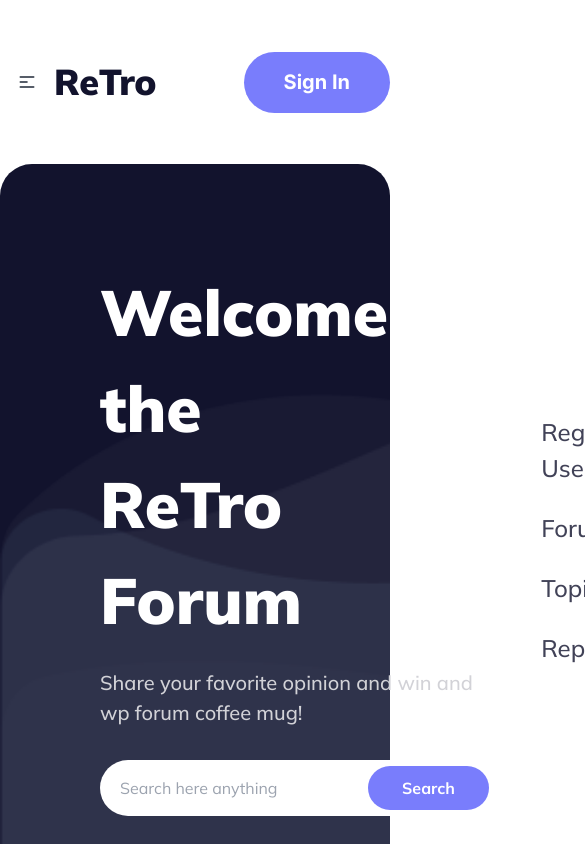
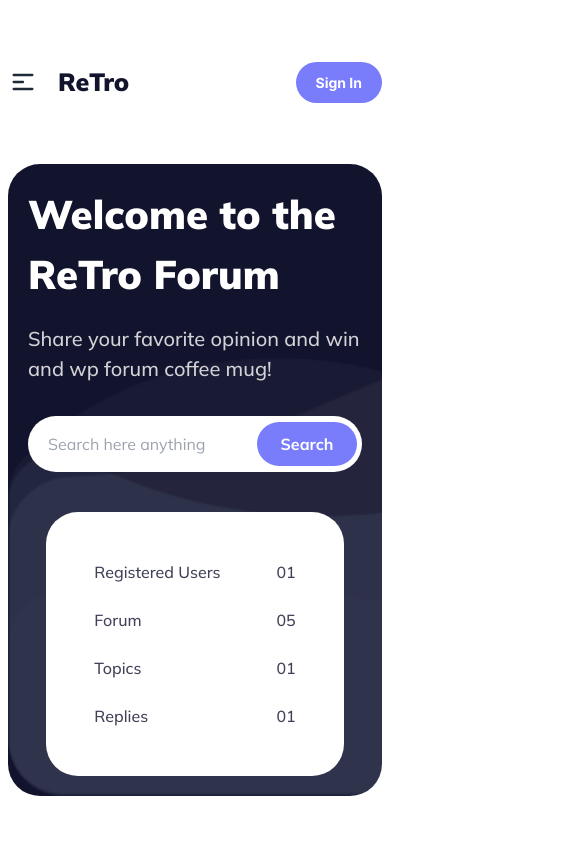
Before and after one commit to Zioun/Assignment-06, a plain HTML site: page index.html in a window 390 px wide. Shown: the top 844 px of the page, 585 px wide, since content can reach past the window. Drawn offline with nearby package versions, Linux system fonts and the light colour scheme.

Commit message:
navbar and hero section responsive done :)

```diff
--- a/index.html
+++ b/index.html
@@ -20,15 +20,15 @@
     .avatar.online:before{top: 0; right: 0; padding: 5px;}
     </style>
 </head>
-<body>
+<body class="px-2 md:px-5">
     <header class="container m-auto max-w-[1170px]">
         <!-- nav section -->
-        <section class="my-[50px]">
+        <section class="my-[50px] ">
             <div class="navbar p-0 bg-base-100">
                 <div class="navbar-start">
                   <div class="dropdown">
-                    <div tabindex="0" role="button" class="btn btn-ghost lg:hidden">
-                      <svg xmlns="http://www.w3.org/2000/svg" class="h-5 w-5" fill="none" viewBox="0 0 24 24" stroke="currentColor"><path stroke-linecap="round" stroke-linejoin="round" stroke-width="2" d="M4 6h16M4 12h8m-8 6h16" /></svg>
+                    <div tabindex="0" role="button" class="btn btn-ghost lg:hidden p-0 pr-5">
+                      <svg xmlns="http://www.w3.org/2000/svg" class="h-7 w-7" fill="none" viewBox="0 0 24 24" stroke="currentColor"><path stroke-linecap="round" stroke-linejoin="round" stroke-width="2" d="M4 6h16M4 12h8m-8 6h16" /></svg>
                     </div>
                     <ul tabindex="0" class="menu menu-sm dropdown-content mt-3 z-[1] p-2 shadow bg-base-100 rounded-box w-52 space-y-5">
                         <div class="tooltip" data-tip="Home">
@@ -61,7 +61,7 @@
                         </div>
                     </ul>
                   </div>
-                  <h1 class="text-[#12132D] text-[36px] font-black mulish">ReTro</h1>
+                  <h1 class="text-[#12132D] text-[25px] md:text-[36px] font-black mulish">ReTro</h1>
                 </div>
                 <div class="navbar-end">
                     <div class="navbar-center hidden lg:flex">
@@ -96,40 +96,40 @@
                             </div>
                         </ul>
                     </div>
-                  <button class="text-[20px] font-bold px-[40px] py-[15.5px] text-white bg-[#797DFC] rounded-[50px] inter ml-[24px]">Sign In</button>
+                  <button class="text-[14px] md:text-[20px] font-bold px-[20px] py-[10px] md:px-[40px] md:py-[15.5px] text-white bg-[#797DFC] rounded-[50px] inter ml-[24px]">Sign In</button>
                 </div>
             </div>
         </section>
         <!-- hero section -->
         <section>
-            <div class=" bg-[#12132D] rounded-[32px] p-[100px] bg-no-repeat bg-cover" style="background-image: url(images/bgbanner.png);">
+            <div class=" bg-[#12132D] rounded-[32px] p-[20px] md:p-[100px] bg-no-repeat bg-cover" style="background-image: url(images/bgbanner.png);">
                 <div class=""></div>
-                <div class="flex justify-between text-white">
+                <div class="flex flex-col lg:flex-row justify-between text-white">
                   <div class="">
-                    <h1 class="text-[64px] font-black mulish text-[#FFFFFF]">Welcome to the <br> <span>ReTro</span> Forum</h1>
+                    <h1 class="text-[40px] md:text-[64px] font-black mulish text-[#FFFFFF]">Welcome to the <br> <span>ReTro</span> Forum</h1>
                     <p class="mulish font-medium text-[20px] mt-[20px] mb-[32px] text-[#D2D2D7] max-w-[455px]">Share your favorite opinion and win and wp forum coffee mug!</p>
-                    <div>
-                        <input placeholder="Search here anything" class="mulish pl-[20px] w-[400px] h-[56px] rounded-[50px] text-[#818388]" type="text">
-                        <button class="w-[121px] h-[44px] bg-[#797DFC] rounded-[45px] ml-[-132px] mulish font-bold">Search</button>
+                    <div class="max-w-[400px] flex">
+                        <input placeholder="Search here anything" class="mulish pl-[20px] w-full  h-[56px] rounded-[50px] text-[#818388]" type="text">
+                        <button class="w-[100px] md:w-[121px] h-[44px] bg-[#797DFC] rounded-[45px] md:ml-[-127px] ml-[-105px] mulish font-bold mt-[6px]">Search</button>
                     </div>
                   </div>
-                  <div class="flex items-center">
+                  <div class="flex items-center mt-10 lg:mt-0 justify-center md:justify-start">
                     <div class="flex flex-col gap-[24px] bg-[#FFFFFF] text-[#414257] p-[48px] rounded-[32px] justify-center">
                         <div class="flex justify-between gap-[56px]">
-                            <h2 class="mulish font-medium text-[24px]">Registered Users</h2>
-                            <h3 class="mulish font-medium text-[24px]">01</h3>
+                            <h2 class="mulish font-medium text-[16px] md:text-[24px]">Registered Users</h2>
+                            <h3 class="mulish font-medium text-[16px] md:text-[24px]">01</h3>
                         </div>
                         <div class="flex justify-between gap-[56px]">
-                            <h2 class="mulish font-medium text-[24px]">Forum</h2>
-                            <h3 class="mulish font-medium text-[24px]">05</h3>
+                            <h2 class="mulish font-medium text-[16px] md:text-[24px]">Forum</h2>
+                            <h3 class="mulish font-medium text-[16px] md:text-[24px]">05</h3>
                         </div>
                         <div class="flex justify-between gap-[56px]">
-                            <h2 class="mulish font-medium text-[24px]">Topics</h2>
-                            <h3 class="mulish font-medium text-[24px]">01</h3>
+                            <h2 class="mulish font-medium text-[16px] md:text-[24px]">Topics</h2>
+                            <h3 class="mulish font-medium text-[16px] md:text-[24px]">01</h3>
                         </div>
                         <div class="flex justify-between gap-[56px]">
-                            <h2 class="mulish font-medium text-[24px]">Replies</h2>
-                            <h3 class="mulish font-medium text-[24px]">01</h3>
+                            <h2 class="mulish font-medium text-[16px] md:text-[24px]">Replies</h2>
+                            <h3 class="mulish font-medium text-[16px] md:text-[24px]">01</h3>
                         </div>
                     </div>
                   </div>
@@ -137,7 +137,7 @@
             </div>
         </section>
     </header>
-    <main class="container m-auto max-w-[1170px]">
+    <!-- <main class="container m-auto max-w-[1170px]">
         <section>
             <div class="text-center w-[691px] m-auto mt-[100px] mb-[48px]">
                 <h1 class="mulish font-black text-[40px] text-[#12132D]">Let’s Discuss</h1>
@@ -642,7 +642,7 @@
                 <h1 class="mulish font-light text-[16px] text-[#878895]">2017, All Rights Reserved.</h1>
             </div>
         </section>
-    </footer>
+    </footer> -->
 
 </body>
 </html>
```
